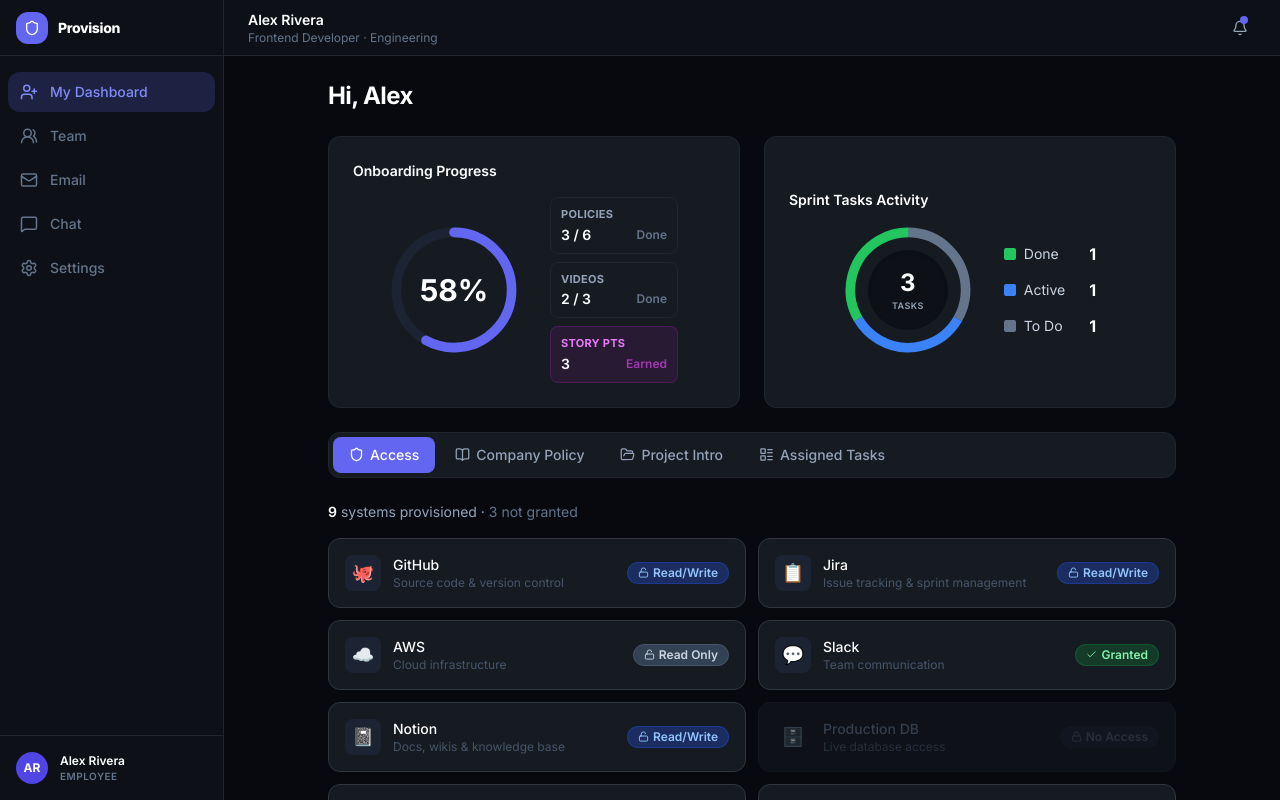
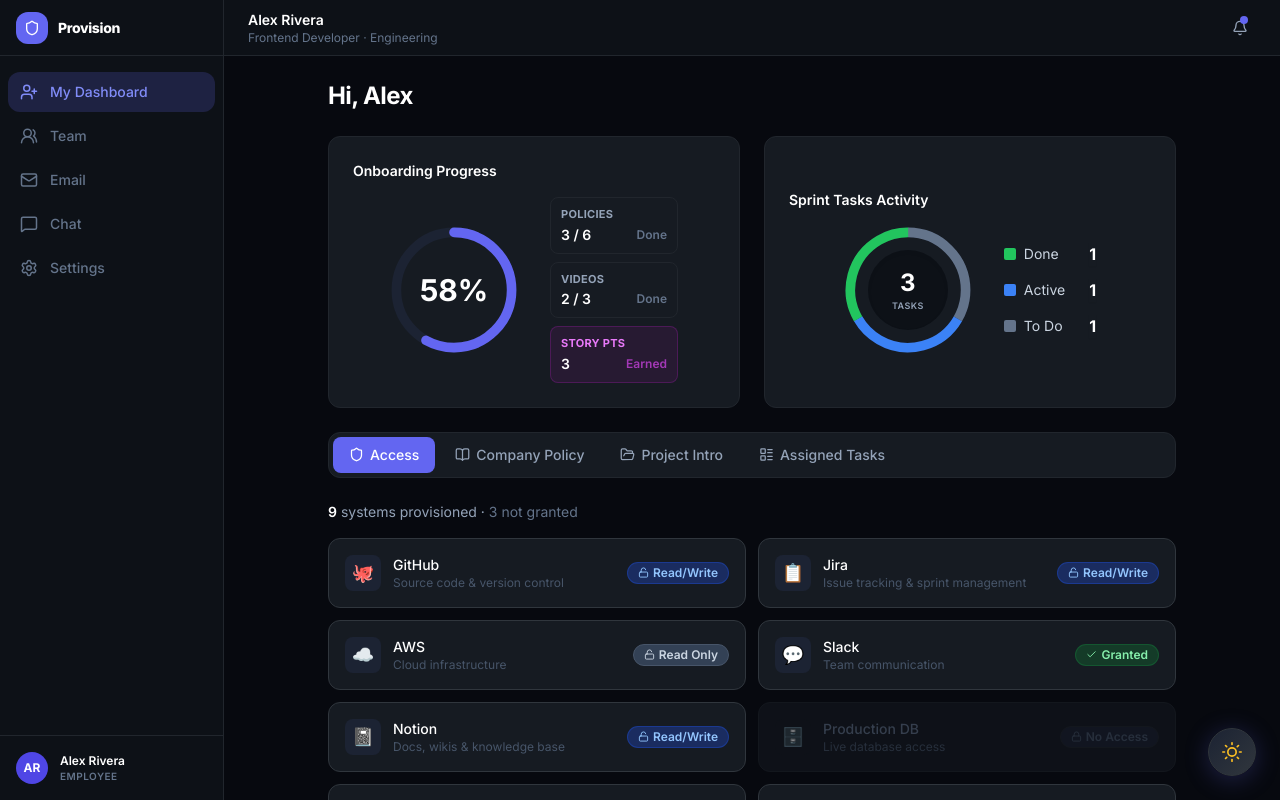
Before and after one commit to bleep-bleep-bloop2882/provision, a React (Vite) app: page / in a window 1280 px wide. Both pictures are taken after typing "name@example.com", "Sample123" into the empty fields and a click on the button "Sign In". Built offline with nearby package versions, Linux system fonts and the light colour scheme; the HTML template or start-up script is replaced by a standard one.

Commit message:
feat: add dark/light mode toggle button in bottom right corner

```diff
--- a/src/App.jsx
+++ b/src/App.jsx
@@ -14,6 +14,7 @@
 import EmailView from './components/EmailView';
 import LoginView from './components/LoginView';
 import { SEED_EMPLOYEES, JIRA_TASKS } from './data';
+import { ThemeProvider, useTheme } from './ThemeProvider';
 import './index.css';
 
 const MANAGER_NAV_ITEMS = [
@@ -33,6 +34,14 @@
 ];
 
 export default function App() {
+  return (
+    <ThemeProvider>
+      <AppInner />
+    </ThemeProvider>
+  );
+}
+
+function AppInner() {
   const [activeNav, setActiveNav]     = useState('home');
   const [employees, setEmployees] = useState(() => {
     const saved = localStorage.getItem('provision_employees');
@@ -253,6 +262,49 @@
           </AnimatePresence>
         </main>
       </div>
+
+      {/* Dark/Light Mode Toggle — fixed bottom-right */}
+      <ThemeToggle />
     </div>
   );
 }
+
+function ThemeToggle() {
+  const { isDark, toggle } = useTheme();
+  return (
+    <button
+      onClick={toggle}
+      title={isDark ? 'Switch to Light Mode' : 'Switch to Dark Mode'}
+      className="fixed bottom-6 right-6 z-50 w-12 h-12 rounded-full shadow-lg flex items-center justify-center transition-all duration-300 hover:scale-110 active:scale-95"
+      style={{
+        background: isDark
+          ? 'linear-gradient(135deg, #1c2333, #30363d)'
+          : 'linear-gradient(135deg, #fbbf24, #f59e0b)',
+        border: isDark ? '1.5px solid #30363d' : '1.5px solid #f59e0b',
+        boxShadow: isDark
+          ? '0 4px 24px rgba(99,102,241,0.25)'
+          : '0 4px 24px rgba(251,191,36,0.4)',
+      }}
+    >
+      {isDark ? (
+        // Sun icon
+        <svg width="20" height="20" viewBox="0 0 24 24" fill="none" stroke="#fbbf24" strokeWidth="2" strokeLinecap="round" strokeLinejoin="round">
+          <circle cx="12" cy="12" r="5" />
+          <line x1="12" y1="1" x2="12" y2="3" />
+          <line x1="12" y1="21" x2="12" y2="23" />
+          <line x1="4.22" y1="4.22" x2="5.64" y2="5.64" />
+          <line x1="18.36" y1="18.36" x2="19.78" y2="19.78" />
+          <line x1="1" y1="12" x2="3" y2="12" />
+          <line x1="21" y1="12" x2="23" y2="12" />
+          <line x1="4.22" y1="19.78" x2="5.64" y2="18.36" />
+          <line x1="18.36" y1="5.64" x2="19.78" y2="4.22" />
+        </svg>
+      ) : (
+        // Moon icon
+        <svg width="18" height="18" viewBox="0 0 24 24" fill="none" stroke="#1e293b" strokeWidth="2" strokeLinecap="round" strokeLinejoin="round">
+          <path d="M21 12.79A9 9 0 1 1 11.21 3 7 7 0 0 0 21 12.79z" />
+        </svg>
+      )}
+    </button>
+  );
+}
--- /dev/null
+++ b/src/ThemeProvider.jsx
@@ -0,0 +1,28 @@
+import React, { createContext, useContext, useEffect, useState } from 'react';
+
+const ThemeCtx = createContext();
+
+export function ThemeProvider({ children }) {
+  const [isDark, setIsDark] = useState(() => {
+    const saved = localStorage.getItem('provision_theme');
+    return saved ? saved === 'dark' : true; // default dark
+  });
+
+  useEffect(() => {
+    const root = document.documentElement;
+    if (isDark) {
+      root.classList.remove('light');
+    } else {
+      root.classList.add('light');
+    }
+    localStorage.setItem('provision_theme', isDark ? 'dark' : 'light');
+  }, [isDark]);
+
+  return (
+    <ThemeCtx.Provider value={{ isDark, toggle: () => setIsDark(d => !d) }}>
+      {children}
+    </ThemeCtx.Provider>
+  );
+}
+
+export const useTheme = () => useContext(ThemeCtx);
--- a/src/index.css
+++ b/src/index.css
@@ -4,7 +4,29 @@
 @tailwind utilities;
 
 * { box-sizing: border-box; }
-body { background-color: #0d1117; color: #e6edf3; font-family: 'Inter', sans-serif; -webkit-font-smoothing: antialiased; }
+body { background-color: #0d1117; color: #e6edf3; font-family: 'Inter', sans-serif; -webkit-font-smoothing: antialiased; transition: background-color 0.3s ease, color 0.3s ease; }
+
+/* ── Light mode overrides ───────────────────────────────────────────────── */
+html.light body { background-color: #f4f6fb; color: #1a1f2e; }
+html.light .card { background-color: #ffffff !important; border-color: #e2e8f0 !important; }
+html.light .btn-ghost { color: #475569; }
+html.light .btn-ghost:hover { color: #1e293b; background-color: #e2e8f0; }
+html.light .input, html.light .select { background-color: #f1f5f9; border-color: #cbd5e1; color: #1e293b; }
+html.light .policy-card { background-color: #ffffff; border-color: #e2e8f0; }
+html.light .shimmer { background: linear-gradient(90deg, #e2e8f0 25%, #f1f5f9 50%, #e2e8f0 75%); background-size: 200% 100%; }
+html.light ::-webkit-scrollbar-track { background: #f1f5f9; }
+html.light ::-webkit-scrollbar-thumb { background: #cbd5e1; }
+/* Cards / surfaces in light mode */
+html.light [class*="bg-surface-900"] { background-color: #f4f6fb !important; }
+html.light [class*="bg-surface-800"] { background-color: #ffffff !important; }
+html.light [class*="bg-surface-700"] { background-color: #f1f5f9 !important; }
+html.light [class*="bg-surface-600"] { background-color: #e8ecf4 !important; }
+html.light [class*="border-surface-600"] { border-color: #e2e8f0 !important; }
+html.light [class*="border-surface-500"] { border-color: #cbd5e1 !important; }
+html.light [class*="text-slate-300"] { color: #475569 !important; }
+html.light [class*="text-slate-400"] { color: #64748b !important; }
+html.light [class*="text-slate-500"] { color: #94a3b8 !important; }
+html.light [class*="text-white"] { color: #1e293b !important; }
 ::-webkit-scrollbar { width: 5px; }
 ::-webkit-scrollbar-track { background: #161b22; }
 ::-webkit-scrollbar-thumb { background: #30363d; border-radius: 4px; }
```
